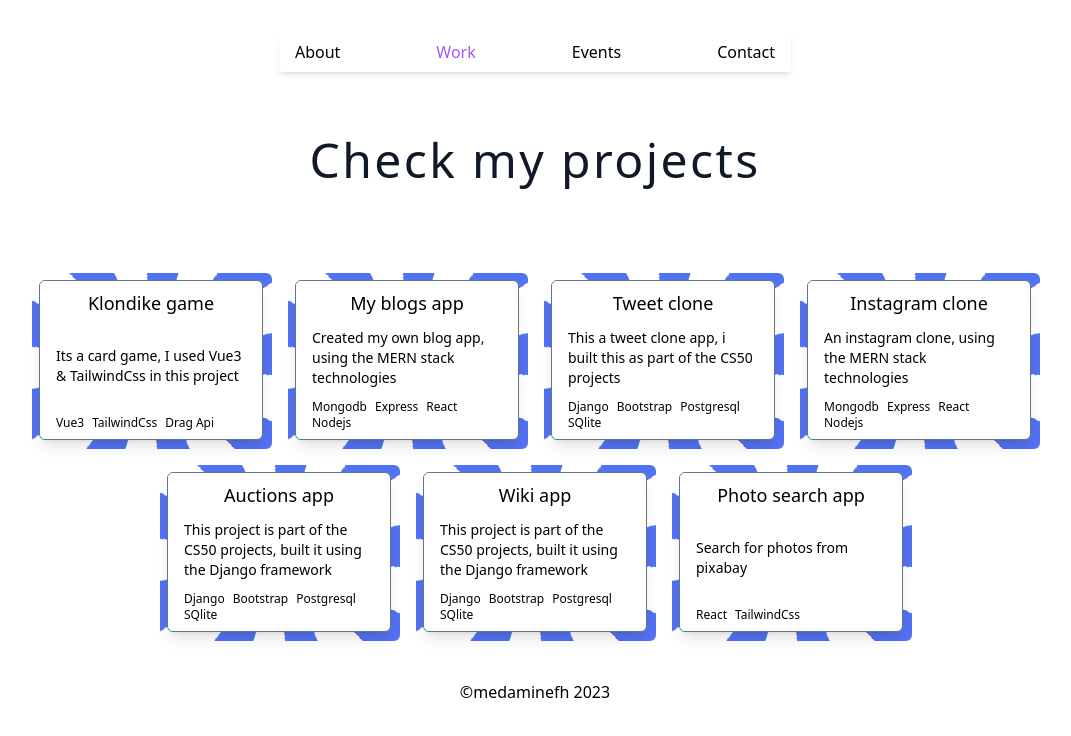
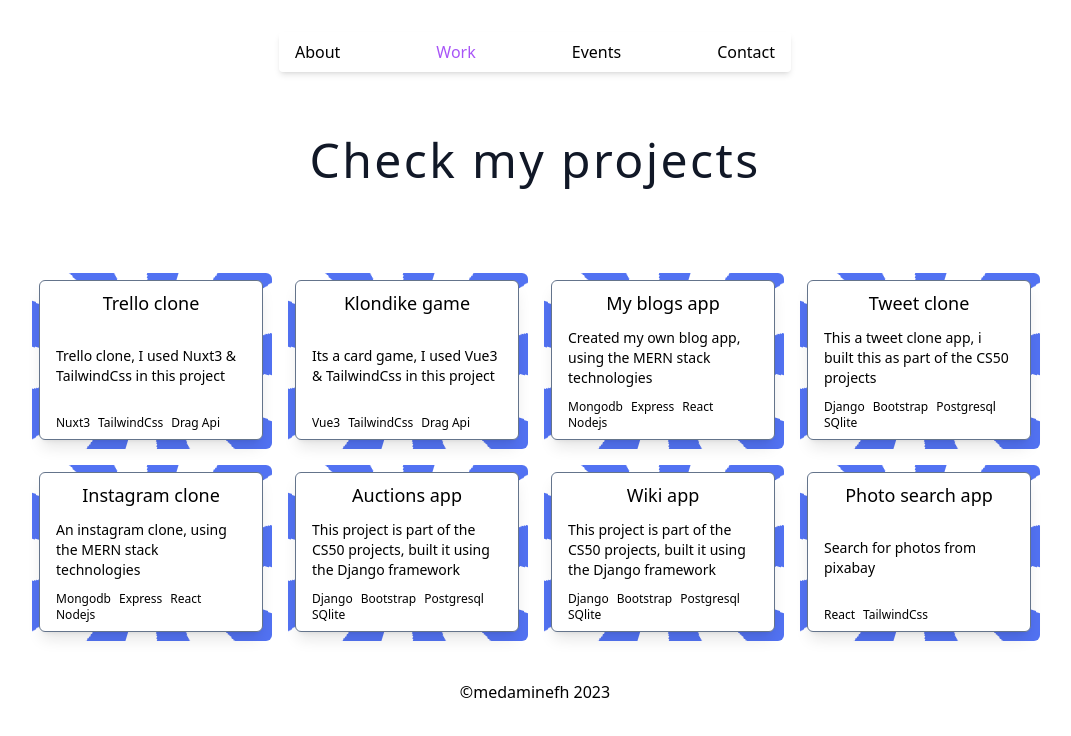
Before and after one commit to medaminefh/medaminefh.github.io, a Vue app: page / in a window 1280 px wide. Both pictures are taken after a click on the item "Work". Shown: the top 736 px of the page, without its empty margins (105-1176 px from the left). Built offline with nearby package versions, Linux system fonts and the light colour scheme; no server answers.

Commit message:
add the trello clone project to projects

```diff
--- a/src/components/work.vue
+++ b/src/components/work.vue
@@ -2,6 +2,13 @@
 import { reactive } from "vue";
 
 const projects = reactive([
+  {
+    title: "Trello clone",
+    desc: "Trello clone, I used Nuxt3 & TailwindCss in this project",
+    tools: ["Nuxt3", "TailwindCss", "Drag Api"],
+    ghRepo: "https://github.com/medaminefh/Trello-clone",
+    url: "https://medaminefh.github.io/Trello-clone/",
+  },
   {
     title: "Klondike game",
     desc: "Its a card game, I used Vue3 & TailwindCss in this project",
```
Lines whose indentation alone changed are shown as unchanged.
